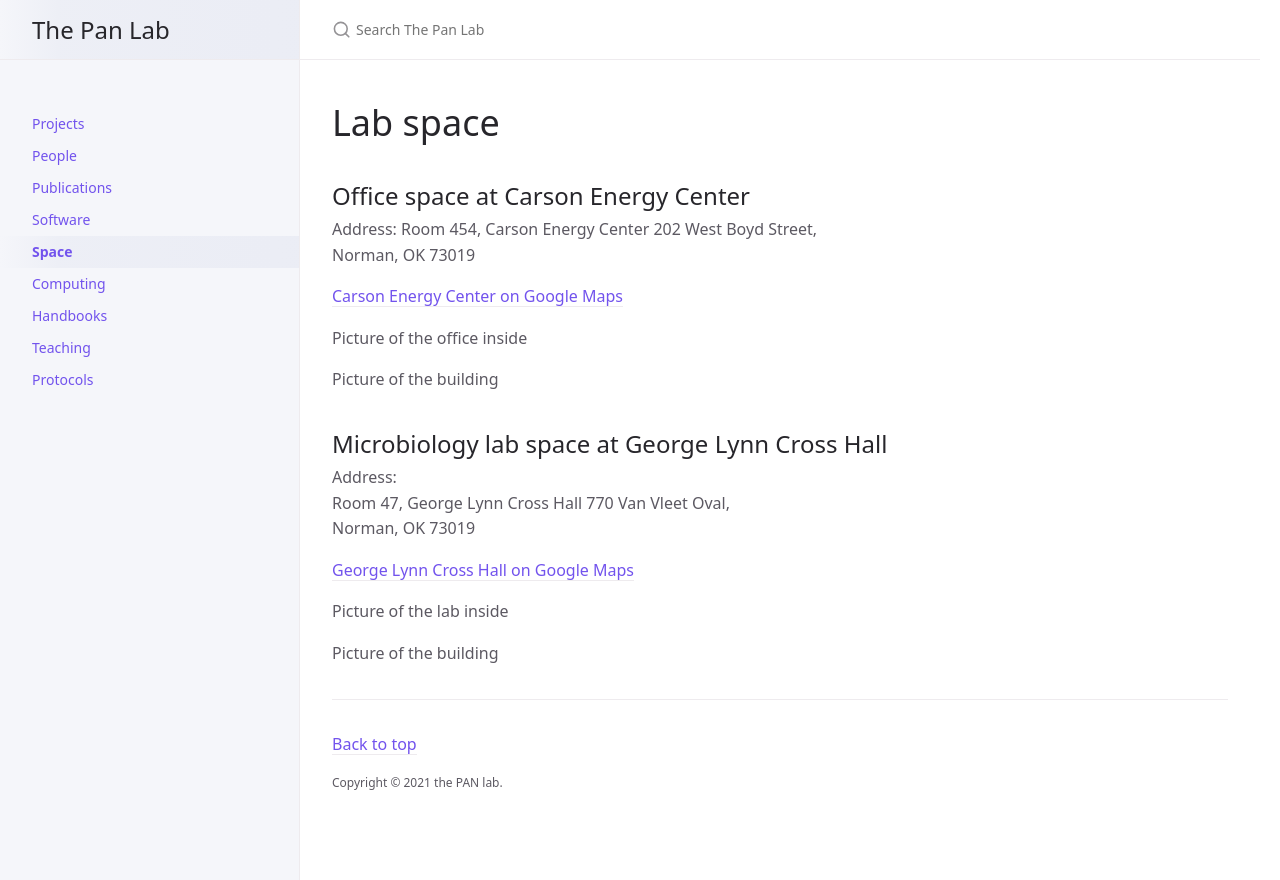
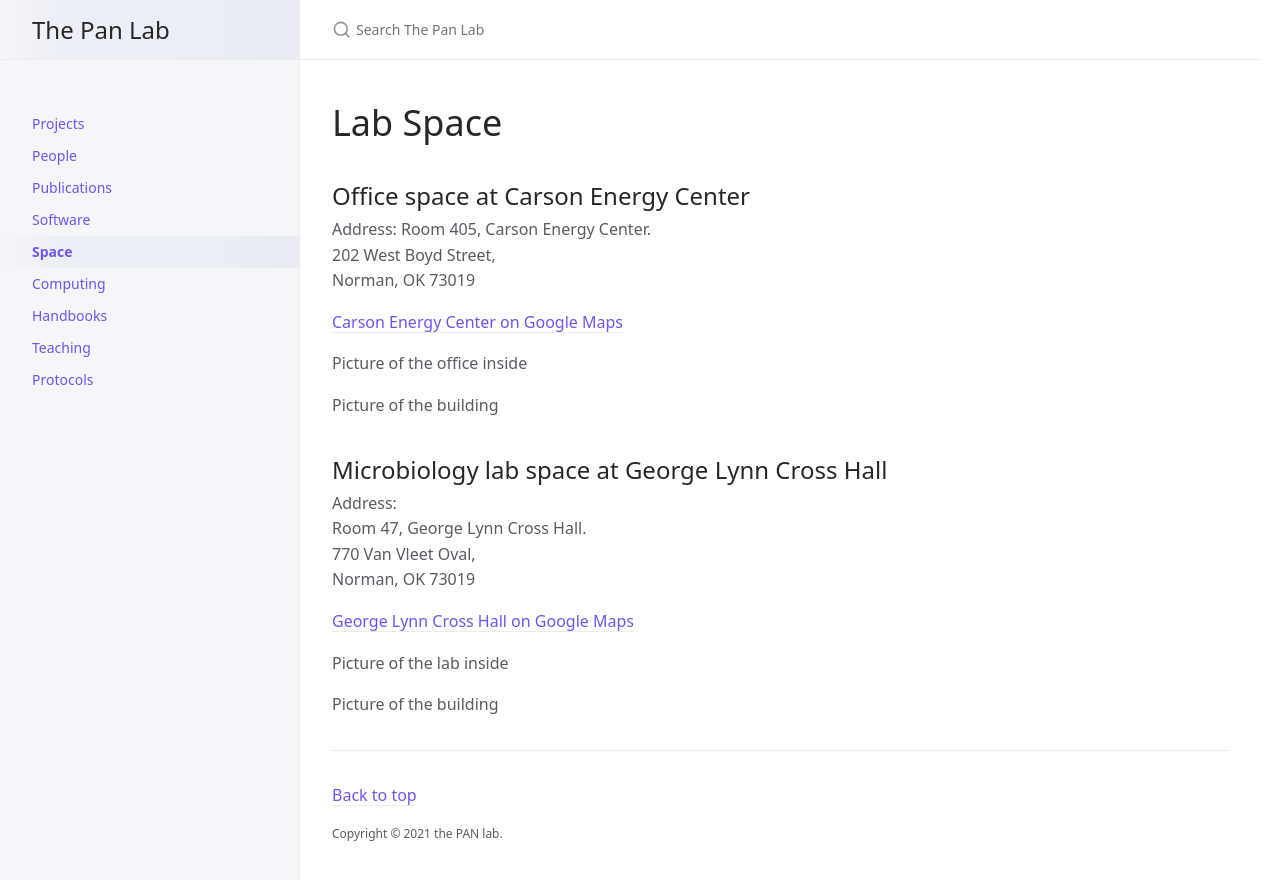
Before and after one commit to thepanlab/thepanlab.github.io, a Jekyll site: the page built from docs/space.md, in a window 1280 px wide. Shown: the top 880 px of the page. Built offline with Jekyll 4.4.1, drawn with Linux system fonts in a browser that asks for light colours.

Commit message:
Update space.md

```diff
--- a/docs/space.md
+++ b/docs/space.md
@@ -3,12 +3,12 @@ layout: default
 title: Space
 nav_order: 5
 ---
-# Lab space
+# Lab Space
 
 ## Office space at Carson Energy Center
 
 Address:
-Room 454, Carson Energy Center
+Room 405, Carson Energy Center.
 202 West Boyd Street,
 Norman, OK 73019
 
@@ -22,7 +22,7 @@ Picture of the building
 ## Microbiology lab space at George Lynn Cross Hall
 
 Address:
-Room 47, George Lynn Cross Hall
+Room 47, George Lynn Cross Hall.
 770 Van Vleet Oval,
 Norman, OK  73019
 
```
